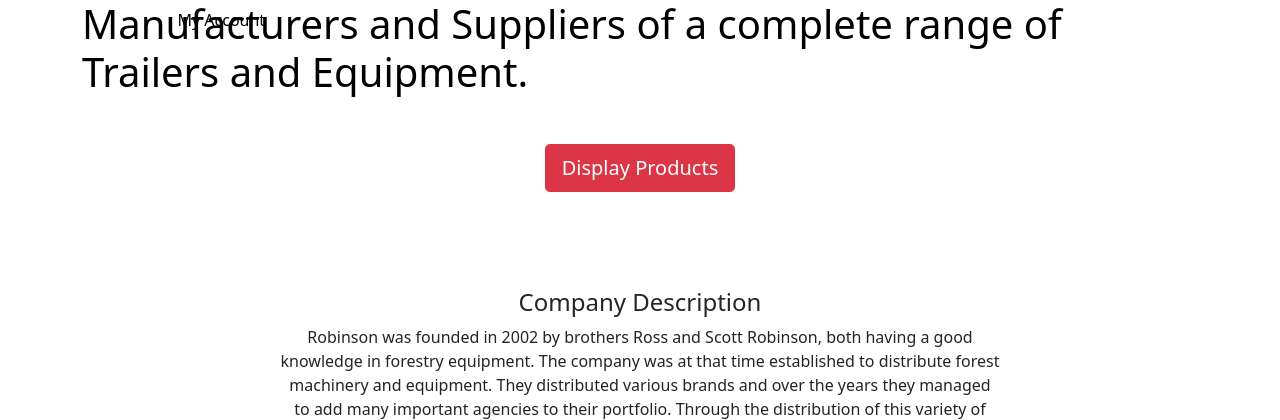
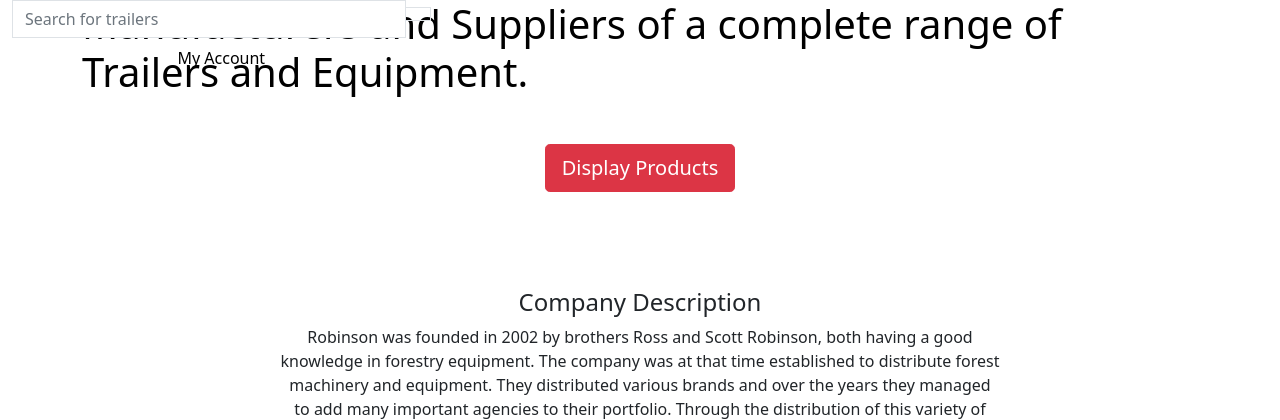
Before and after one commit to FabrizioAdi/Robinson-Trailers-Store-P5v1.3, a Django app: template store/templates/index.html in a window 1280 px wide. Shown: the top 420 px of the page. Run offline with Django 3.2, Linux system fonts and the light colour scheme; the template is opened without the code that fills it, so the values that code supplies are empty.

Commit message:
Add search bar template

```diff
--- a/templates/home.html
+++ b/templates/home.html
@@ -43,6 +43,22 @@
 
   <body>
     <header class="container-fluid fixed-top">
+
+      <!-- Search bar -->
+      <div class="col-12 col-lg-4 my-auto py-1 py-lg-0">
+        <form method="GET" action="">
+            <div class="input-group w-100">
+                <input class="form-control border border-black rounded-0" type="text" name="q" placeholder="Search for trailers">
+                <div class="input-group-append">
+                    <button class="form-control btn btn-black border border-black rounded-0" type="submit">
+                        <span class="icon">
+                            <i class="fas fa-search"></i>
+                        </span>
+                    </button>
+                </div>
+            </div>
+        </form>
+    </div>
 
       <!-- My account -->
       <div class="col-12 col-lg-4 my-auto py-1 py-lg-0">
```
